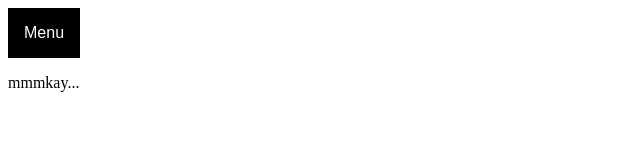
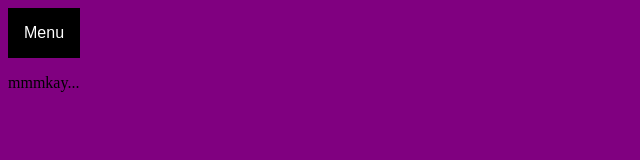
Before and after one commit to clothesiguess/clothesiguess.github.io, a plain HTML site: page index.html in a window 1280 px wide. Shown: the whole page, without its empty margins (0-640 px from the left). Drawn offline with Linux system fonts and the light colour scheme.

Commit message:
Add files via upload

```diff
--- a/index.html
+++ b/index.html
@@ -39,6 +39,11 @@
     background-color: #454545;
 }
 </style>
+<style>
+body{
+	background-color: purple
+}
+</style>
 <div class="dropdown">
   <button class="dropbtn">Menu</button>
   <div class="dropdown-content">
```
